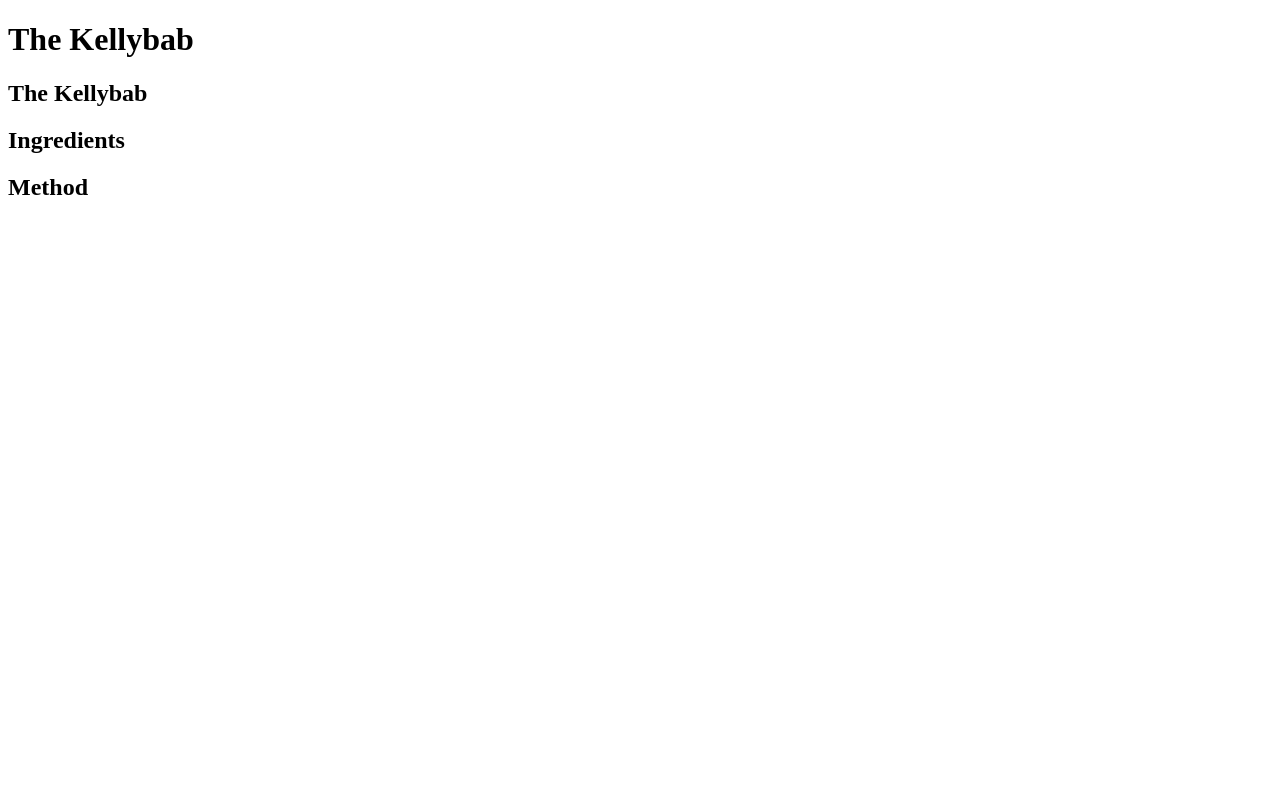
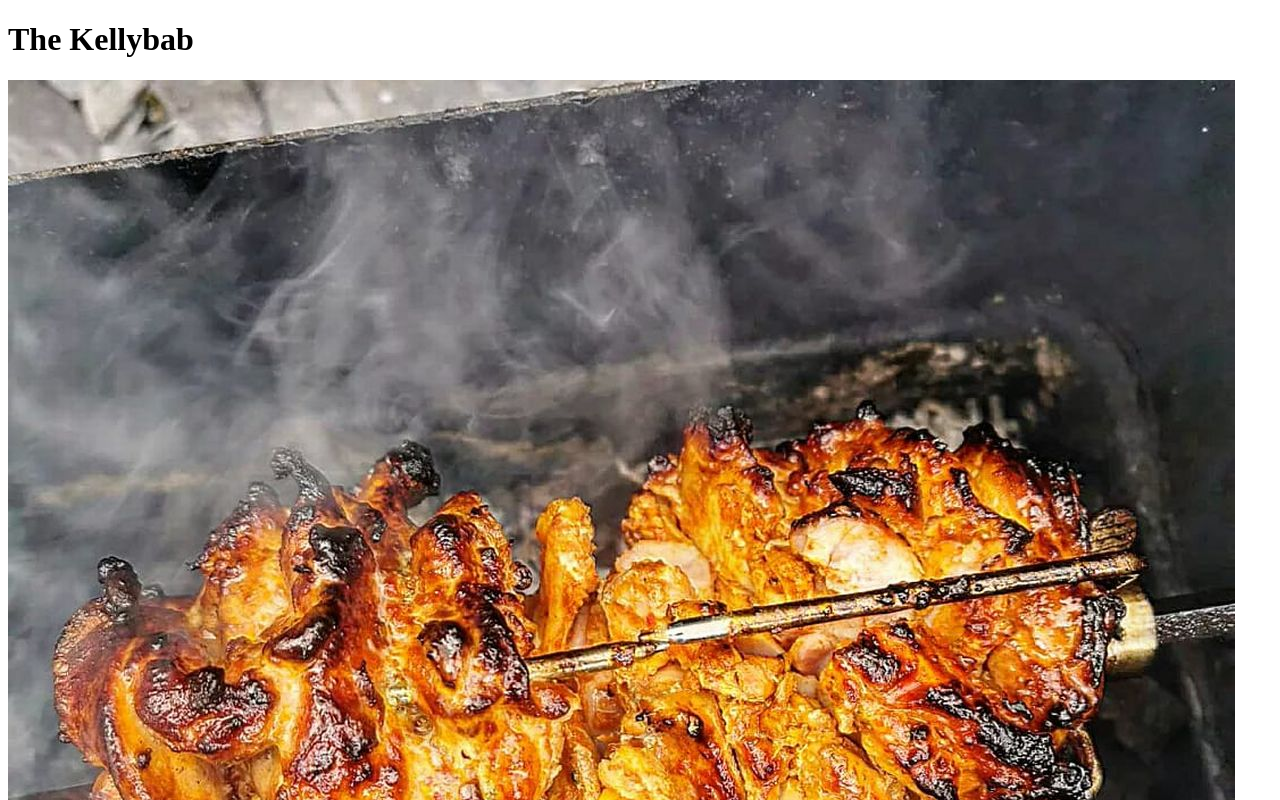
Before and after one commit to ChristianP-code/odin-recipes, a plain HTML site: page recipes/kellybab.html in a window 1280 px wide. Shown: the top 800 px of the page. Drawn offline with Linux system fonts and the light colour scheme.

Commit message:
Add kellybab image and add to kellybab recipe page

```diff
--- a/recipes/kellybab.html
+++ b/recipes/kellybab.html
@@ -6,6 +6,7 @@
     </head>
     <body>
         <h1>The Kellybab</h1>
+        <img src="../recipes-images/kellybab.jpg">
             <h2>The Kellybab</h2>
 
             <h2>Ingredients</h2>
```
Also changed, not shown: recipes-images/kellybab.jpg (added).
